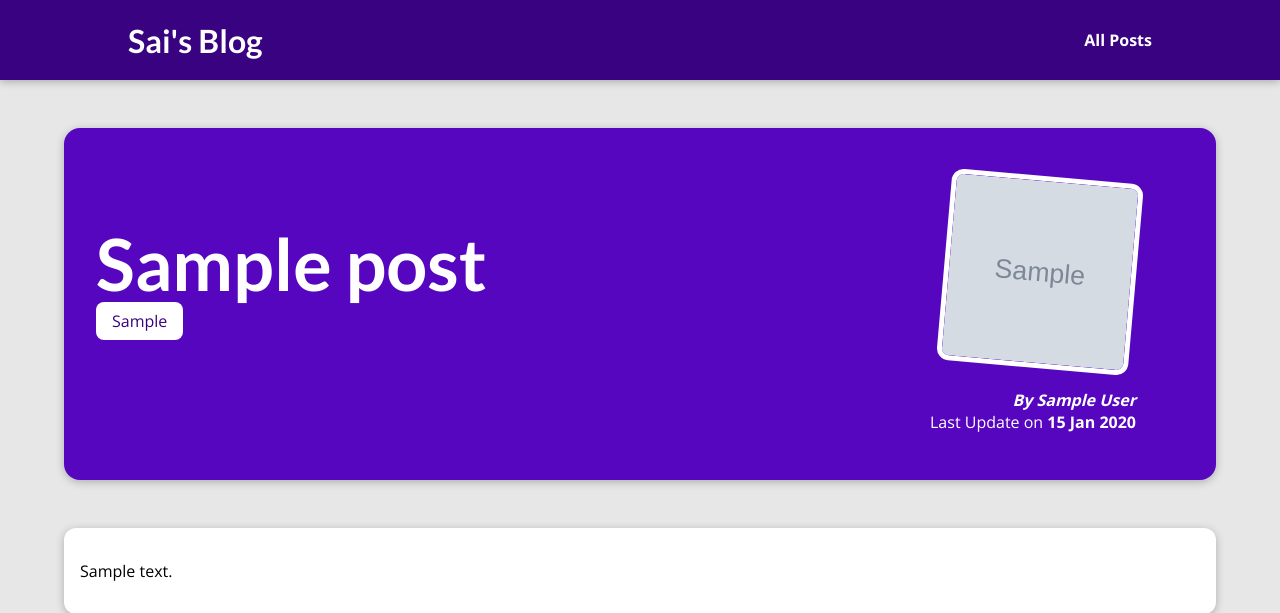
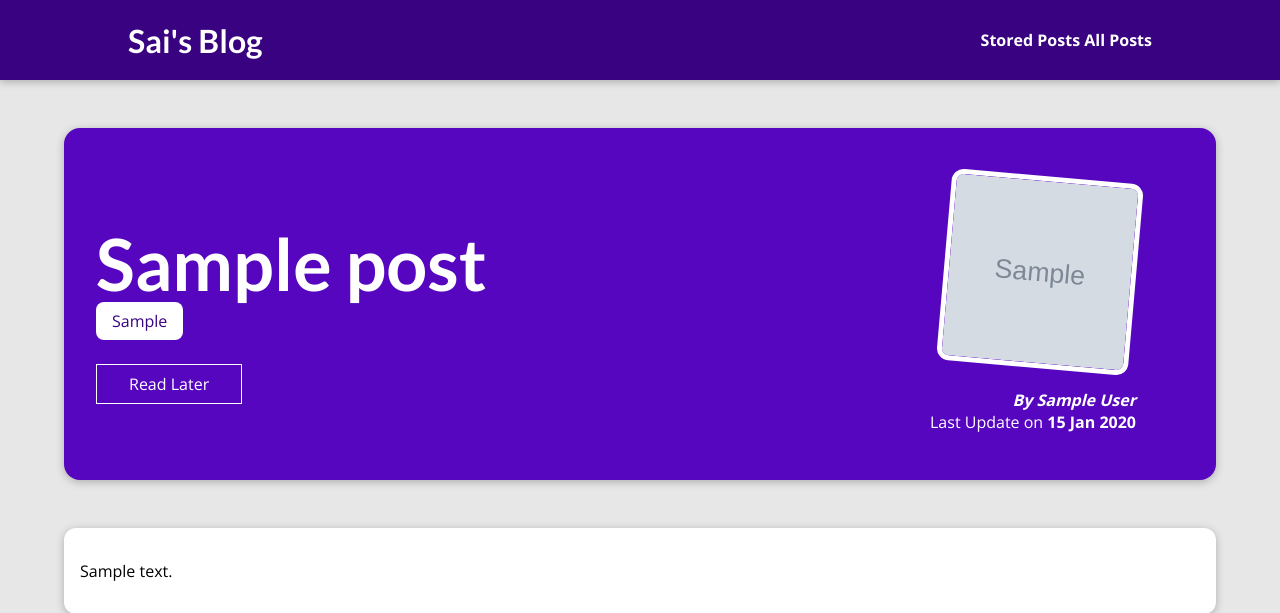
Before and after one commit to SaiSridhar783/DjangoBlog, a Django app: a page that uses templates/base.html in a window 1280 px wide. Shown: the top 613 px of the page. Run offline with Django 3.2, Linux system fonts and the light colour scheme; tables that the repository leaves empty hold one stand-in row (values such as "Sample post"); grey boxes marked "Sample" are stand-in pictures.

Commit message:
Saving data in Session

```diff
--- a/blog/templates/blog/post-detail.html
+++ b/blog/templates/blog/post-detail.html
@@ -72,6 +72,25 @@
         border-bottom: none;
     }
 </style>
+<style>
+    #read-later {
+        margin: 2rem 0;
+    }
+
+    #read-later button {
+        background-color: transparent;
+        border: 1px solid white;
+        padding: 0.5rem 2rem;
+        font: inherit;
+        color: white;
+    }
+
+    #read-later button:hover,
+    #read-later button:active {
+        background-color: white;
+        color: #390281;
+    }
+</style>
 {% endblock css_files %}
 
 {% block content %}
@@ -90,6 +109,13 @@
         {% for tag in post_tags %}
         <span class="tag">{{tag.caption}}</span>
         {% endfor %}
+    </div>
+    <div id="read-later">
+        <form action="{% url 'read-later' %}" method="POST">
+            {% csrf_token %}
+            <input type="hidden" name="post_id" value="{{post.id}}">
+            <button>Read Later</button>
+        </form>
     </div>
     <article>
         <img src="{{ post.image.url }}" alt="{{post.title}}" />
--- a/blog/urls.py
+++ b/blog/urls.py
@@ -5,5 +5,7 @@ from . import views
 urlpatterns = [
     path("", views.IndexView.as_view(), name="starting-page"),
     path("posts", views.PostsView.as_view(), name="posts-page"),
-    path("posts/<slug:slug>", views.SinglePostView.as_view(), name="post-detail-page")
+    path("posts/<slug:slug>", views.SinglePostView.as_view(),
+         name="post-detail-page"),
+    path("read-later", views.ReadLaterView.as_view(), name="read-later")
 ]
--- a/blog/views.py
+++ b/blog/views.py
@@ -59,3 +59,34 @@ class SinglePostView(View):
             "comments": post.comments.all().order_by("-id")
         }
         return render(request, "blog/post-detail.html", context)
+
+
+class ReadLaterView(View):
+    def get(self, request):
+        stored_posts = request.session.get("stored_posts")
+
+        context = {}
+
+        if stored_posts is None or len(stored_posts) == 0:
+            context["posts"] = []
+            context["has_posts"] = False
+        else:
+            posts = Post.objects.filter(id__in=stored_posts)
+            context["posts"] = posts
+            context["has_posts"] = True
+
+        return render(request, "blog/stored-posts.html", context)
+
+    def post(self, request):
+        stored_posts = request.session.get("stored_posts")
+
+        if stored_posts is None:
+            stored_posts = []
+
+        post_id = int(request.POST["post_id"])
+
+        if post_id not in stored_posts:
+            stored_posts.append(post_id)
+            request.session["stored_posts"] = stored_posts
+
+        return HttpResponseRedirect("/")
--- a/templates/base.html
+++ b/templates/base.html
@@ -16,6 +16,7 @@
     <header id="main-navigation">
         <h1><a href="{% url 'starting-page' %}">Sai's Blog</a></h1>
         <nav>
+            <a href="{% url 'read-later' %}">Stored Posts</a>
             <a href="{% url 'posts-page' %}">All Posts</a>
         </nav>
     </header>
```
Also changed, not shown: blog/templates/blog/stored-posts.html (added, +21 -0 lines).
